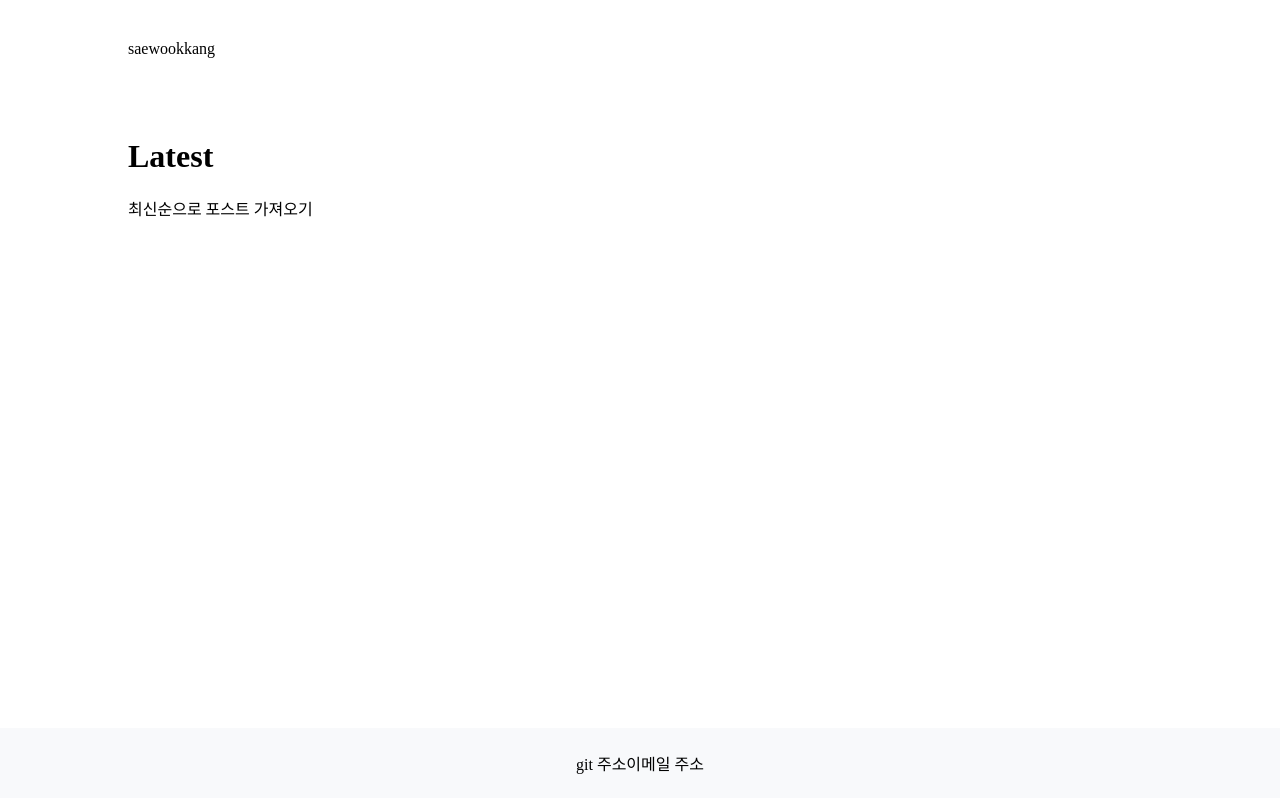
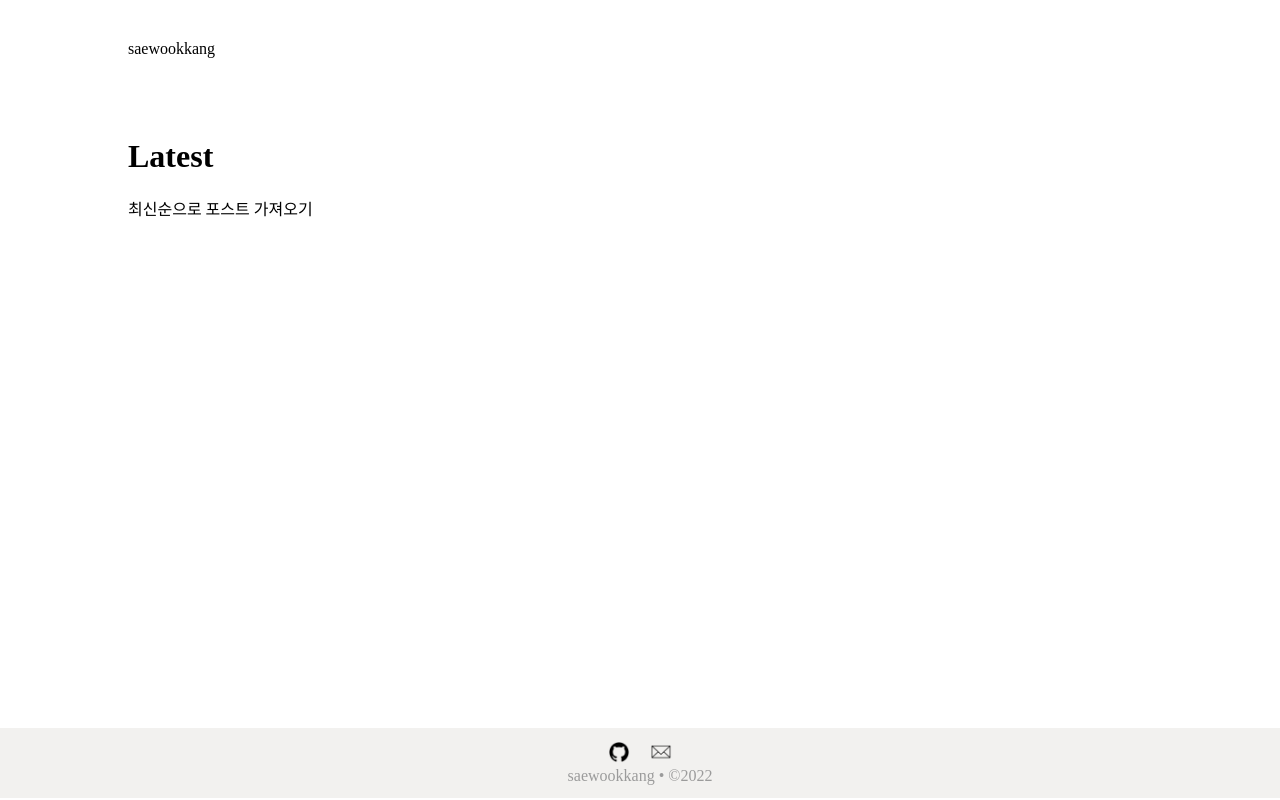
Before and after one commit to SaeWooKKang/next-blog, a Next.js app: page / in a window 1280 px wide. Built offline with nearby package versions, Linux system fonts and the light colour scheme.

Commit message:
design: footer

```diff
--- a/components/layout/index.module.css
+++ b/components/layout/index.module.css
@@ -26,9 +26,14 @@
   height: 70px;
 
   display: flex;
+  flex-direction: column;
   align-items: center;
   justify-content: center;
 
-  background-color: #f8f9fb;
+  background-color: #F2F1EF;
   transform : translateY(-100%);
+  color: #9b9b9b;
 }
+.image {
+  padding-right: 20px;
+}
--- a/components/layout/index.tsx
+++ b/components/layout/index.tsx
@@ -1,5 +1,9 @@
 import Link from "next/link";
 import style from './index.module.css';
+import Image from 'next/image'
+
+import email from '../../public/assets/icons/email.png';
+import github from '../../public/assets/icons/github.png';
 
 type Props = {
   children: React.ReactNode
@@ -16,8 +20,23 @@ const Layout = ({ children }: Props) => {
       </main>
 
       <footer className={ style.footer } >
-        <div>git 주소</div>
-        <div>이메일 주소</div>
+        <div>
+          <a href='https://github.com/SaeWooKKang' className={style.image} >
+            <Image
+              alt="github"
+              width={22}
+              height={22}
+              src={ github } />
+          </a>
+          <a href="mailto:pac11.dev@gmail.com">
+            <Image
+              alt="email"
+              width={22}
+              height={22}
+              src={ email } />
+          </a>
+        </div>
+        <div>saewookkang • ©2022</div>
       </footer>
     </div>
   );
```
Also changed, not shown: public/assets/icons/email.png (added), public/assets/icons/github.png (added).
